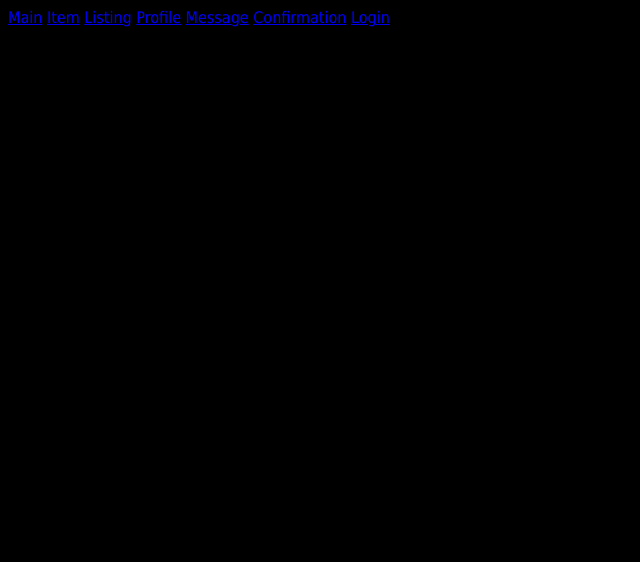
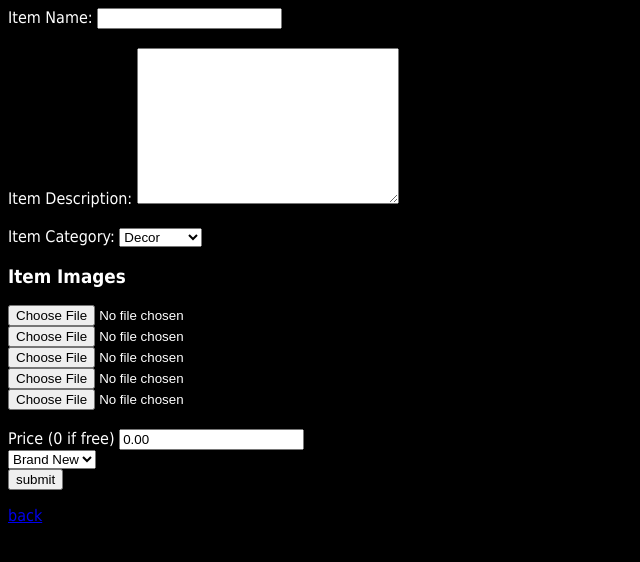
Before and after one commit to ezBrecher/Swap-UR, a Flask app: template templates/listing.html in a window 1280 px wide. Shown: the top 562 px of the page, without its empty margins (0-640 px from the left). Run offline with Flask 3, Linux system fonts and the light colour scheme; the template is opened without the code that fills it, so the values that code supplies are empty.

Commit message:
listing.html
not yet functional

```diff
--- a/app.py
+++ b/app.py
@@ -4,11 +4,12 @@
 # from wtforms import StringField, PasswordField, SubmitField
 # from wtforms.validators import DataRequired, Length
 # from flask_wtf import FlaskForm
-from flask import Flask, request
+from flask import Flask, request, render_template, redirect, url_for
 
 app = Flask(__name__)
 app.config['SECRET_KEY'] = 'secret_key'
 app.config['SQLALCHEMY_DATABASE_URI'] = 'sqlite:///data.db'
+app.config["SQLALCHEMY_TRACK_MODIFICATIONS"] = False
 db = SQLAlchemy(app)
 
 ## database declarations
@@ -24,9 +25,7 @@
     name = db.Column(db.String(100), nullable=False)
     description = db.Column(db.String(200))
     seller = db.Column(db.Integer, nullable = False)
-    category_1 = db.Column(db.String(50), nullable=False)
-    category_2 = db.Column(db.String(50))
-    category_3 = db.Column(db.String(50))
+    item_category = db.Column(db.String(50), nullable=False)
     img_1 = db.Column(db.LargeBinary)
     img_2 = db.Column(db.LargeBinary)
     img_3 = db.Column(db.LargeBinary)
@@ -57,19 +56,26 @@
 def item():
     return render_template('item.html')
 
-@app.route('/listing',methods=['POST'])
+@app.route('/listing', methods=["POST","GET"])
 def listing():
-    img1 = request.files['img_1']
-    img2 = request.files['img_2']
-    img3 = request.files['img_3']
-    img4 = request.files['img_4']
-    img5 = request.files['img_5']
-    new_item = Item(img_1=img1,
-                    img_2=img2,
-                    img_3=img3,
-                    img_4=img4,
-                    img_5=img5)
-    return render_template('listing.html')
+    if request.method == "POST":
+        input = request.form
+        new_item = Item(name=input["name"],
+                        description=input["description"],
+                        item_category=input["item_category"],
+                        img_1=input["img_1"],
+                        img_2=input["img_2"],
+                        img_3=input["img_3"],
+                        img_4=input["img_4"],
+                        img_5=input["img_5"],
+                        price=input["price"],
+                        condition=input["condition"])
+        session.add(new_item)
+        session.commit()
+        session.close()
+        return redirect(url_for("Main"))
+    else:
+        return redirect(url_for("listing"))
 
 @app.route('/profile')
 def profile():
--- a/templates/listing.html
+++ b/templates/listing.html
@@ -1,4 +1,4 @@
-{% extends 'base.html' %}
+
 <head>
   <meta charset="utf-8">
   <meta name="viewport" content="width=device-width, initial-scale=1, shrink-to-fit=no">
@@ -6,20 +6,47 @@
   <title>Swap-UR</title>
 </head>
 <body>
-  <form action="/upload" method="post" enctype="multipart/form-data">
-    <input type="text" name="name" value="item">
-    <input type="text" name="description" value="item description">
-    <input type="text" name="category_1">
-    <input type="text" name="category_2">
-    <input type="text" name="category_3">
-    <input type="file" name="img_1">
-    <input type="file" name="img_2">
-    <input type="file" name="img_3">
-    <input type="file" name="img_4">
-    <input type="file" name="img_5">
-    <input type="number" name="price" value="0.00">
-    <input type="text" name="condition">
-    <input type="submit" value="Upload"x>
+
+  <form action="/upload" method="POST">
+    <label for="name"> Item Name: </label>
+    <input type="text" name="name">
+    <br></br>
+
+    <label for="description">Item Description: </label>
+    <textarea name="description" rows="10" cols="30"></textarea>
+    <br></br>
+
+    <label for="item_category">Item Category:</label>
+    <select id="item_category" name="item_category">
+      <option value="decor">Decor</option>
+      <option value="bathroom">Bathroom</option>
+      <option value="clothing">Clothing</option>
+      <option value="furniature">Furniature</option>
+      <option value="appliance">Appliance</option>
+      <option value="kitchen">Kitchen</option>
+      <option value="other">Other</option>
+    </select>
+    <br>
+
+    <h3> Item Images </h3>
+    <input type="file" name="img_1"> <br>
+    <input type="file" name="img_2"> <br>
+    <input type="file" name="img_3"> <br>
+    <input type="file" name="img_4"> <br>
+    <input type="file" name="img_5"> <br></br>
+
+    <label for="number">Price (0 if free)</label>
+    <input type="number" name="price" value="0.00"> <br>
+
+    <select id="condition" name="condition">
+      <option value="brand_new">Brand New</option>
+      <option value="like_new">Like New</option>
+      <option value="very_good">Very Good</option>
+      <option value="good">Good</option>
+      <option value="acceptable">Acceptable</option>
+      <option value="damaged">Damaged</option>
+    </select> <br>
+    <input type="submit" value="submit">
   </form>
   <nav>
       <a href="{{ url_for('main') }}">back</a>
```
